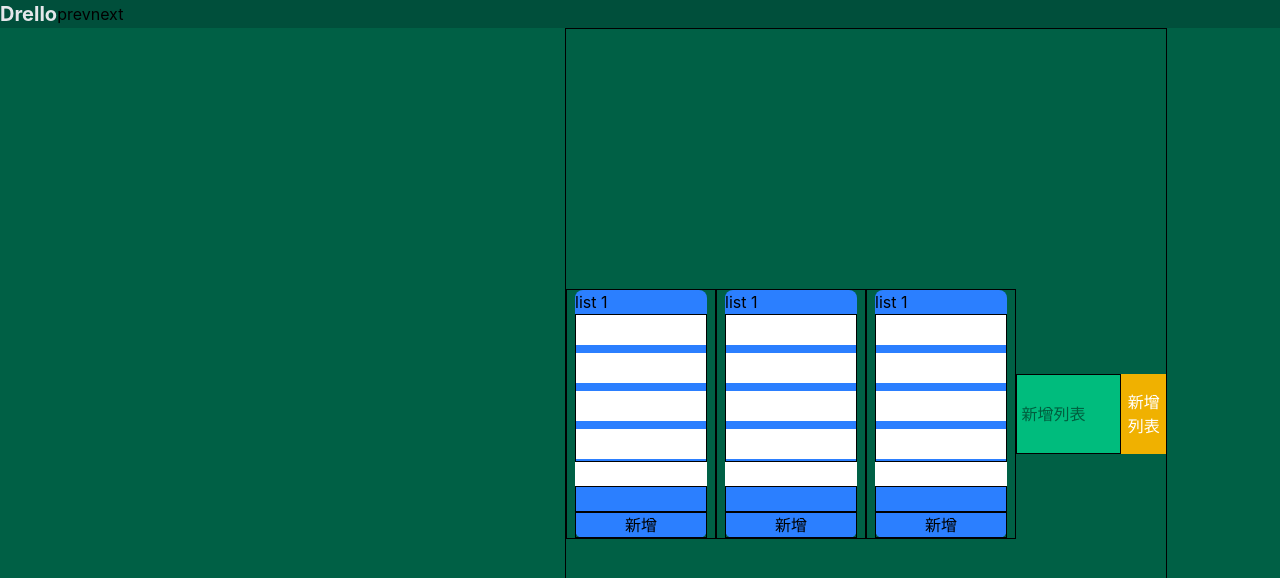
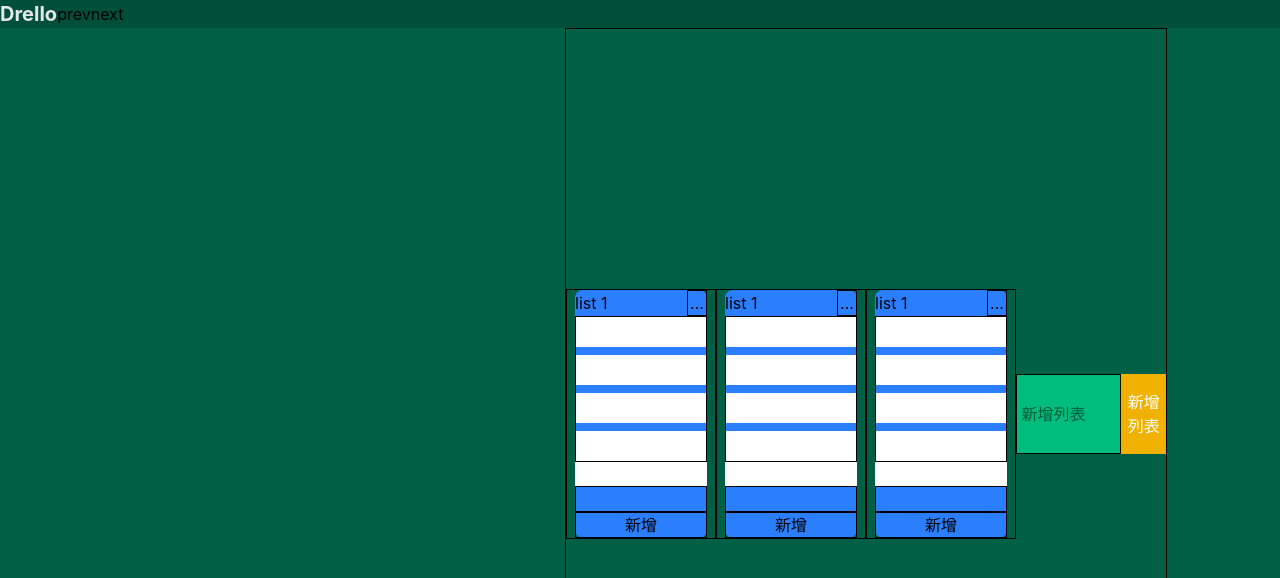
Before and after one commit to yinghautsai68/Drello, a React (Vite) app in the folder frontend/: page /home in a window 1280 px wide. Shown: the top 578 px of the page. Built offline with nearby package versions, Linux system fonts and the light colour scheme.

Commit message:
feat: 新增列表選項Dropdown UI

```diff
--- a/frontend/src/pages/Home.tsx
+++ b/frontend/src/pages/Home.tsx
@@ -3,6 +3,7 @@ import Modal from "../components/Modal";
 
 const Home = () => {
     const [isCardModalOpen, setIsCardModalOpen] = useState<boolean>(false);
+    const [openDropdownId, setOpenDropdownId] = useState<number | null>(null);
 
     const [index, setIndex] = useState<number>(0);
     const handlePrev = () => {
@@ -25,10 +26,32 @@ const Home = () => {
             <div className="relative w-full flex-1 bg-emerald-800 overflow-hidden ">
                 <div style={{ transform: `translateX(${move}px)` }} className="absolute left-1/2 -translate-x-[75px] border flex flex-row items-center h-full">
                     {//List
-                        Array.from({ length: 3 }).map((_) => (
+                        Array.from({ length: 3 }).map((_, index) => (
                             <div className="w-[150px] h-[250px] px-2 border ">
                                 <div className="flex flex-col w-full h-full  bg-blue-500 rounded-lg">
-                                    <span>list 1</span>
+                                    <div className="relative flex flex-row items-center">
+                                        <span className="flex-1">list 1</span>
+                                        <div className="relative">
+                                            <button onClick={() => setOpenDropdownId((prev) => prev === index ? null : index)} className="w-5 border hover:bg-zinc-500/50">...</button>
+                                            {/*Dropdown*/
+                                                openDropdownId === index &&
+                                                < div className="absolute flex flex-col w-50 pb-5 bg-zinc-800 rounded-lg">
+                                                    <div className="grid grid-cols-[1fr_auto_1fr] px-2 py-3">
+                                                        <div></div>
+                                                        <span className="text-gray-300">列表動作</span>
+                                                        <span onClick={() => setOpenDropdownId(null)} className="text-end text-gray-300 cursor-pointer">X</span>
+                                                    </div>
+                                                    <div className="flex flex-col">
+                                                        {
+                                                            Array.from({ length: 5 }).map((_) => (
+                                                                <span className="px-2 py-1 text-gray-300 hover:bg-zinc-700 cursor-pointer">新增卡片</span>
+                                                            ))
+                                                        }
+                                                    </div>
+                                                </div>
+                                            }
+                                        </div>
+                                    </div>
                                     <div className="flex flex-col gap-2 w-full flex-1 border overflow-y-scroll ">
                                         {//Cards
                                             Array.from({ length: 5 }).map((_) => (
@@ -93,7 +116,7 @@ const Home = () => {
                     </div>
                 </>
             </Modal>
-        </div>
+        </div >
     )
 }
 
```
